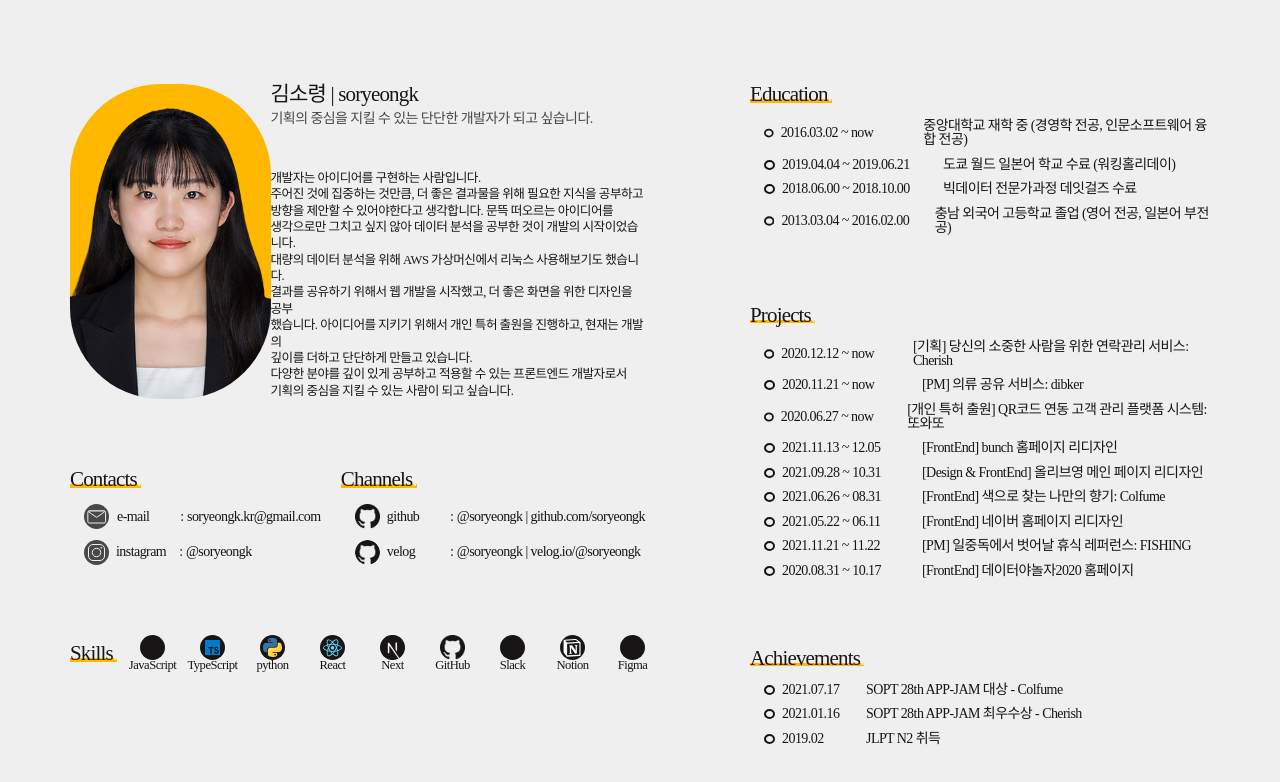
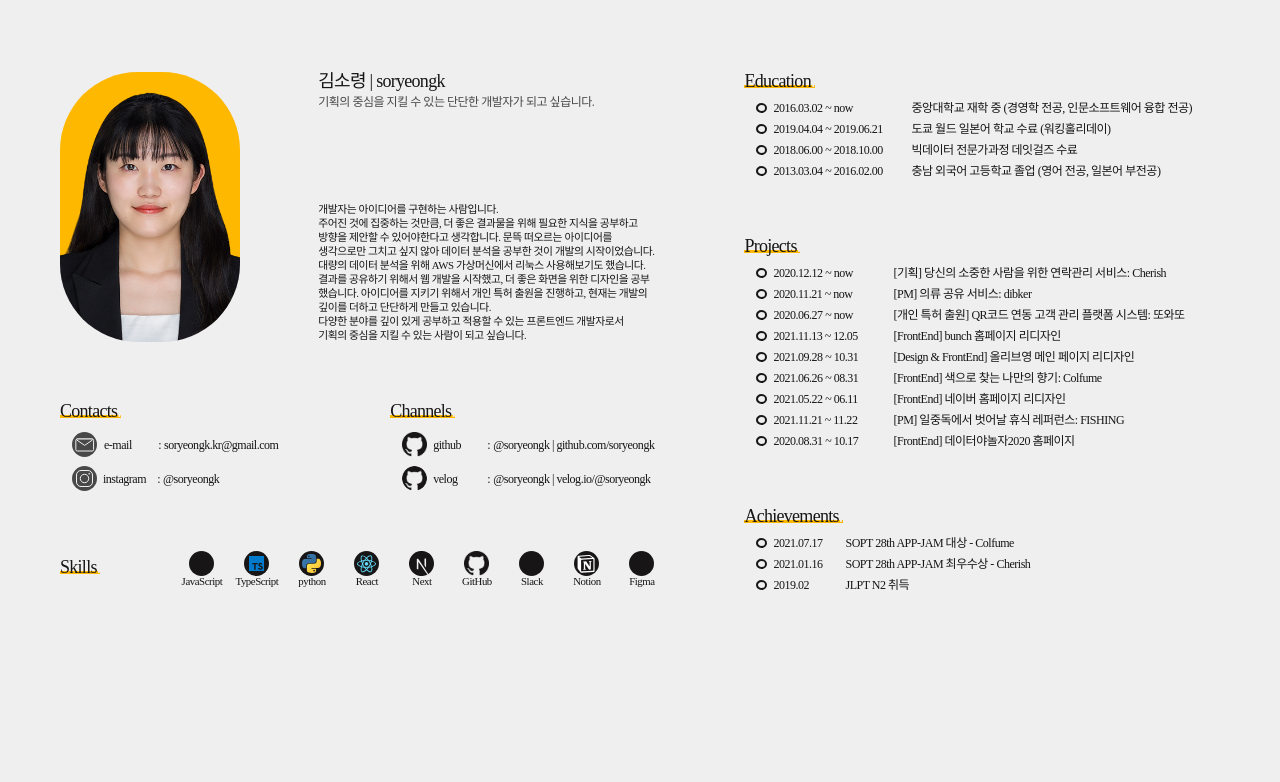
Before and after one commit to soryeongk/soryeongk.github.io, a React (Create React App) app: page / in a window 1280 px wide. Shown: the top 782 px of the page. Built offline with nearby package versions, Linux system fonts and the light colour scheme; a web font is replaced by a local one.

Commit message:
:tada: feat: link channel url

```diff
--- a/src/components/resume/information/Channels.tsx
+++ b/src/components/resume/information/Channels.tsx
@@ -5,10 +5,10 @@ function Channels(props: { channelList: ConnectionData[] }) {
   return (
     <ResumeContent title="Channels">
       {props.channelList.map((channel) => (
-        <StyledContent key={channel.id}>
+        <StyledContent href={`https://${channel.address}`} key={channel.id}>
           <channel.icon />
           <span>{channel.connect}</span>
-          {channel.address}
+          @soryeongk | {channel.address}
         </StyledContent>
       ))}
     </ResumeContent>
--- a/src/components/resume/information/Connection.tsx
+++ b/src/components/resume/information/Connection.tsx
@@ -43,7 +43,7 @@ const StyledContainer = styled.section`
   justify-content: space-between;
 `;
 
-export const StyledContent = styled.div`
+export const StyledContent = styled.a`
   display: flex;
   align-items: center;
   ${theme("fonts.display")}
--- a/src/styles/global-style.ts
+++ b/src/styles/global-style.ts
@@ -58,6 +58,12 @@ export const GlobalStyle = createGlobalStyle`
       font-size: 7px;
     }
   }
+
+  @media only screen and (max-width: 1440px) {
+    html {
+      font-size: 6px;
+    }
+  }
 `;
 
 export default GlobalStyle;
--- a/src/utils/resumeData.ts
+++ b/src/utils/resumeData.ts
@@ -42,6 +42,7 @@ interface ConnectionData {
   >;
   connect: string;
   address: string;
+  url?: string;
 }
 
 interface Skill {
@@ -138,8 +139,8 @@ export const CONTACTS: ConnectionData[] = [
 ];
 
 export const CHANNELS: ConnectionData[] = [
-  { id: "channel-01", icon: GithubIcon, connect: "github", address: "@soryeongk | github.com/soryeongk" },
-  { id: "channel-02", icon: VelogIcon, connect: "velog", address: "@soryeongk | velog.io/@soryeongk" },
+  { id: "channel-01", icon: GithubIcon, connect: "github", address: "github.com/soryeongk" },
+  { id: "channel-02", icon: VelogIcon, connect: "velog", address: "velog.io/@soryeongk" },
 ];
 
 export const SKILLS: Skill[] = [
```
